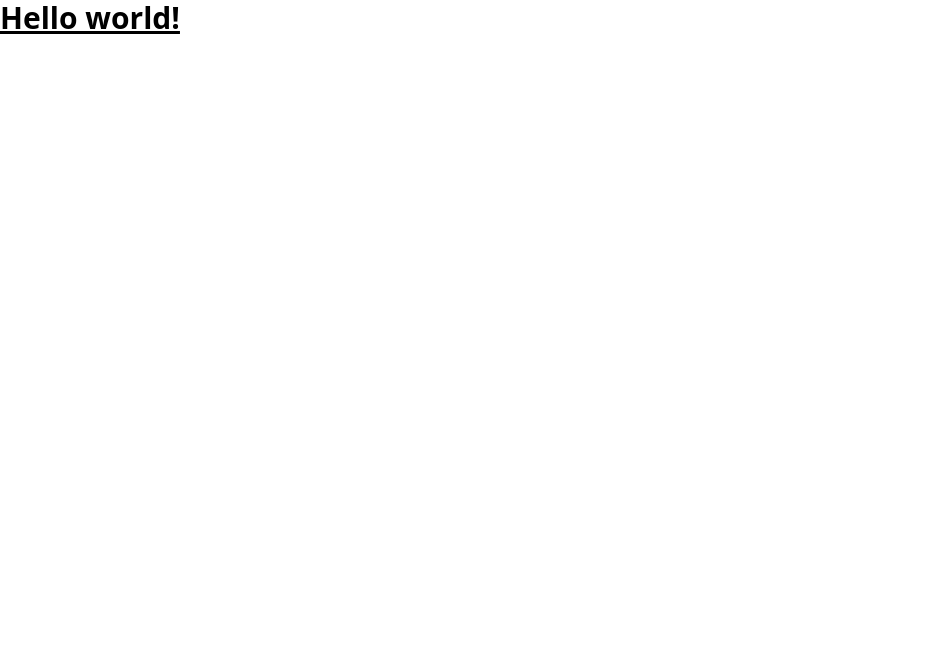
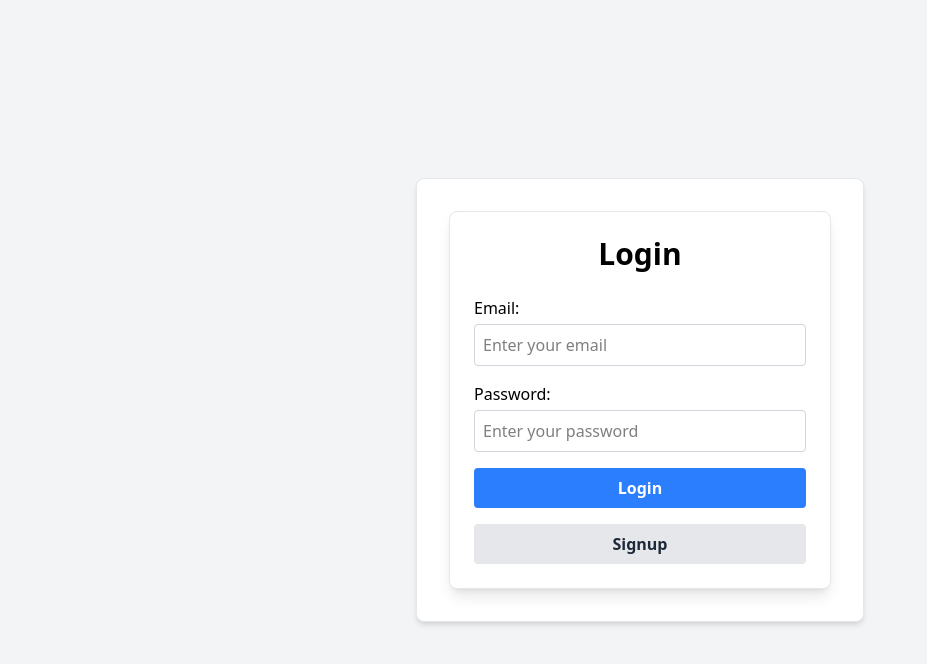
Before and after one commit to keshavchandel13/AI-Integrated-Web-Tool-for-Personalized-Study-Planning, a React (Vite) app in the folder Frontend/: page / in a window 1280 px wide. Shown: the top 664 px of the page, without its empty margins (0-927 px from the left). Built offline with nearby package versions, Linux system fonts and the light colour scheme; no server answers.

Commit message:
login frontend created

```diff
--- a/Frontend/package.json
+++ b/Frontend/package.json
@@ -11,8 +11,11 @@
   },
   "dependencies": {
     "@tailwindcss/vite": "^4.1.13",
+    "axios": "^1.12.2",
+    "dotenv": "^17.2.2",
     "react": "^19.1.1",
     "react-dom": "^19.1.1",
+    "react-router-dom": "^7.9.1",
     "tailwindcss": "^4.1.13"
   },
   "devDependencies": {
--- /dev/null
+++ b/Frontend/src/Api/Auth.js
@@ -0,0 +1,21 @@
+import axios from 'axios'
+const url = `${import.meta.env.VITE_BACKEND_URL}`
+export const login = async ({ email, password }) => {
+    try {
+        const res = await axios.post(`${url}/login`,
+            { email, password },
+            {
+                headers: { 'Content-Type': 'application/json' },
+                withCredentials: true
+            });
+        return res.data;
+
+    } catch (err) {
+        console.error("Error in login:", err);
+        throw err;
+    }
+}
+
+export const signup = async({name, email, password})=>{
+
+}
--- a/Frontend/src/App.jsx
+++ b/Frontend/src/App.jsx
@@ -1,14 +1,15 @@
 import React from 'react'
 import { useState } from 'react'
 import './App.css'
+import AuthPage from './Pages/AuthPage'
 
 function App() {
 
   return (
     <>
-      <h1 className="text-3xl font-bold underline">
-        Hello world!
-      </h1>
+
+        <AuthPage/>
+
     </>
   )
 }
--- /dev/null
+++ b/Frontend/src/Components/Auth/Login.jsx
@@ -0,0 +1,72 @@
+import React, { useState } from 'react'
+import { login } from '../../Api/Auth'
+import { useNavigate } from 'react-router-dom'
+
+export default function Auth({ setLogin }) {
+  const [email, setEmail] = useState("")
+  const [password, setPassword] = useState("")
+  const navigate = useNavigate()
+
+  const submitLogin = async (e) => {
+    e.preventDefault()
+    try {
+      const res = await login({ email, password })
+      if (res.token) {
+        localStorage.setItem("token", res.token)
+        localStorage.setItem("user", JSON.stringify(res.user))
+        navigate('/home')
+      }
+    } catch (err) {
+      console.error("Error in Login: ", err)
+      alert("Login failed. Please check your credentials.")
+    }
+  }
+
+  const formChange = (e) => {
+    const { name, value } = e.target
+    if (name === 'email') setEmail(value)
+    else if (name === 'password') setPassword(value)
+  }
+
+  return (
+    <div className="w-full max-w-md p-6 bg-white rounded-lg shadow-lg border border-gray-200 mx-auto">
+      <h1 className="text-center text-3xl font-bold mb-6">Login</h1>
+      <form onSubmit={submitLogin} className="flex flex-col gap-4">
+        <div>
+          <label className="block mb-1 font-medium">Email:</label>
+          <input
+            placeholder="Enter your email"
+            onChange={formChange}
+            type="email"
+            value={email}
+            name="email"
+            className="w-full p-2 border border-gray-300 rounded focus:outline-none focus:ring-2 focus:ring-blue-400"
+          />
+        </div>
+        <div>
+          <label className="block mb-1 font-medium">Password:</label>
+          <input
+            placeholder="Enter your password"
+            onChange={formChange}
+            type="password"
+            value={password}
+            name="password"
+            className="w-full p-2 border border-gray-300 rounded focus:outline-none focus:ring-2 focus:ring-blue-400"
+          />
+        </div>
+        <button
+          type="submit"
+          className="w-full bg-blue-500 text-white font-semibold py-2 rounded hover:bg-blue-600 transition-colors"
+        >
+          Login
+        </button>
+      </form>
+      <button
+        onClick={setLogin}
+        className="mt-4 w-full bg-gray-200 text-gray-800 font-semibold py-2 rounded hover:bg-gray-300 transition-colors"
+      >
+        Signup
+      </button>
+    </div>
+  )
+}
--- /dev/null
+++ b/Frontend/src/Components/Auth/Signup.jsx
@@ -0,0 +1,84 @@
+import React, { useState } from 'react'
+import { useNavigate } from 'react-router-dom'
+import { signup } from '../../Api/Auth'
+
+export default function Signup({ setLogin }) {
+  const [name, setName] = useState("")
+  const [email, setEmail] = useState("")
+  const [password, setPassword] = useState("")
+  const navigate = useNavigate()
+
+  const submitSignup = async (e) => {
+    e.preventDefault()
+    try {
+      const res = await signup({ name, email, password })
+      if (res) {
+        alert("Signup successful! Please login.")
+        navigate('/') // redirect to login page
+      }
+    } catch (err) {
+      console.error("Error in signup: ", err)
+      alert("Signup failed. Please try again.")
+    }
+  }
+
+  const formChange = (e) => {
+    const { name, value } = e.target
+    if (name === 'email') setEmail(value)
+    else if (name === 'name') setName(value)
+    else if (name === 'password') setPassword(value)
+  }
+
+  return (
+    <div className="w-full max-w-md p-6 bg-white rounded-lg shadow-lg border border-gray-200 mx-auto">
+      <h1 className="text-center text-3xl font-bold mb-6">Signup</h1>
+      <form onSubmit={submitSignup} className="flex flex-col gap-4">
+        <div>
+          <label className="block mb-1 font-medium">Name:</label>
+          <input
+            placeholder="Enter your name"
+            onChange={formChange}
+            type="text"
+            value={name}
+            name="name"
+            className="w-full p-2 border border-gray-300 rounded focus:outline-none focus:ring-2 focus:ring-blue-400"
+          />
+        </div>
+        <div>
+          <label className="block mb-1 font-medium">Email:</label>
+          <input
+            placeholder="Enter your email"
+            onChange={formChange}
+            type="email"
+            value={email}
+            name="email"
+            className="w-full p-2 border border-gray-300 rounded focus:outline-none focus:ring-2 focus:ring-blue-400"
+          />
+        </div>
+        <div>
+          <label className="block mb-1 font-medium">Password:</label>
+          <input
+            placeholder="Enter your password"
+            onChange={formChange}
+            type="password"
+            value={password}
+            name="password"
+            className="w-full p-2 border border-gray-300 rounded focus:outline-none focus:ring-2 focus:ring-blue-400"
+          />
+        </div>
+        <button
+          type="submit"
+          className="w-full bg-green-500 text-white font-semibold py-2 rounded hover:bg-green-600 transition-colors"
+        >
+          Signup
+        </button>
+      </form>
+      <button
+        onClick={setLogin}
+        className="mt-4 w-full bg-gray-200 text-gray-800 font-semibold py-2 rounded hover:bg-gray-300 transition-colors"
+      >
+        Login
+      </button>
+    </div>
+  )
+}
--- /dev/null
+++ b/Frontend/src/Pages/AuthPage.jsx
@@ -0,0 +1,18 @@
+import React from 'react'
+import { useState } from 'react'
+import Login from '../Components/Auth/Login'
+import Signup from '../Components/Auth/Signup'
+
+export default function AuthPage() {
+    const [login, setLogin] = useState(true)
+    const toggleButton=()=>{
+        login?setLogin(false):setLogin(true)
+    }
+    return (
+    <div className="flex justify-center items-center min-h-screen bg-gray-100">
+      <div className="w-full max-w-md p-8 bg-white shadow-md rounded-lg border border-gray-200">
+        {login ? <Login setLogin={toggleButton} /> : <Signup setLogin={toggleButton} />}
+      </div>
+    </div>
+    )
+}
--- a/Frontend/src/main.jsx
+++ b/Frontend/src/main.jsx
@@ -3,9 +3,12 @@ import { StrictMode } from 'react'
 import { createRoot } from 'react-dom/client'
 import './index.css'
 import App from './App.jsx'
+import { BrowserRouter } from 'react-router-dom'
 
 createRoot(document.getElementById('root')).render(
   <StrictMode>
+    <BrowserRouter>
     <App />
+    </BrowserRouter>
   </StrictMode>,
 )
```
Also changed, not shown: 1 other file (tests, documents, lock files or other folders).
